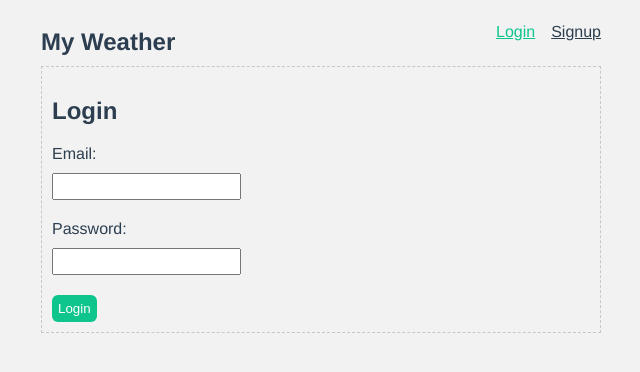
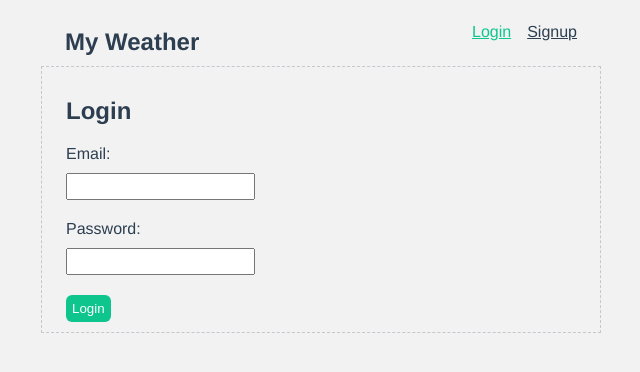
Before and after one commit to raresample/weather-list, a Vue app: page /login in a window 1280 px wide. Shown: the top 372 px of the page, without its empty margins (319-959 px from the left). Built offline with nearby package versions, Linux system fonts and the light colour scheme; no server answers.

Commit message:
Removed redundant label from AddCityForm, tweaked padding @min-width:480px

```diff
--- a/src/App.vue
+++ b/src/App.vue
@@ -16,12 +16,14 @@ export default {
 <style>
 body {
   background: #f2f2f2;
+  /* background: #555; */
 }
 #app {
   font-family: Avenir, Helvetica, Arial, sans-serif;
   -webkit-font-smoothing: antialiased;
   -moz-osx-font-smoothing: grayscale;
   color: #2c3e50;
+  /* color: white; */
 }
 .container {
   max-width: 560px;
--- a/src/components/AddCityForm.vue
+++ b/src/components/AddCityForm.vue
@@ -2,7 +2,6 @@
   <form @submit.prevent="handleSubmit">
     <h3>Add a New City</h3>
 
-    <label for="city">City:</label>
     <input
       :class="{ shrink: apiError }"
       type="text"
@@ -81,4 +80,10 @@ form {
 .shrink {
   margin-bottom: 0;
 }
+
+@media (min-width: 480px) {
+  form {
+    padding-left: 1.5rem;
+  }
+}
 </style>
--- a/src/components/Navbar.vue
+++ b/src/components/Navbar.vue
@@ -1,5 +1,5 @@
 <template>
-  <div>
+  <div class="navbar">
     <nav>
       <h1>My Weather</h1>
 
@@ -73,4 +73,10 @@ nav + p {
   margin-top: 0;
   margin-bottom: 30px;
 }
+
+@media (min-width: 480px) {
+  .navbar {
+    margin: 0 1.5rem;
+  }
+}
 </style>
--- a/src/components/WeatherCard.vue
+++ b/src/components/WeatherCard.vue
@@ -66,6 +66,8 @@ export default {
 <style>
 .weather {
   background: white;
+  /* color: #2c3e50; */
+  border-radius: 5px;
   box-shadow: 0 0 3px rgba(0,0,0,0.25);
   margin: 1rem 0;
   padding: 1rem;
```
